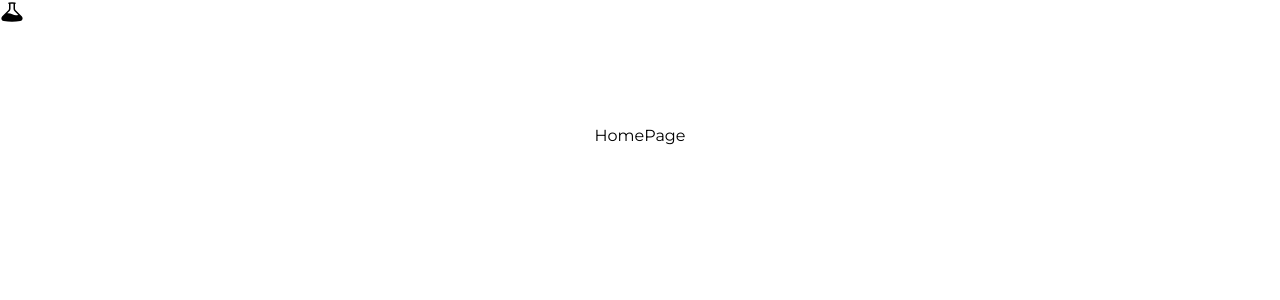
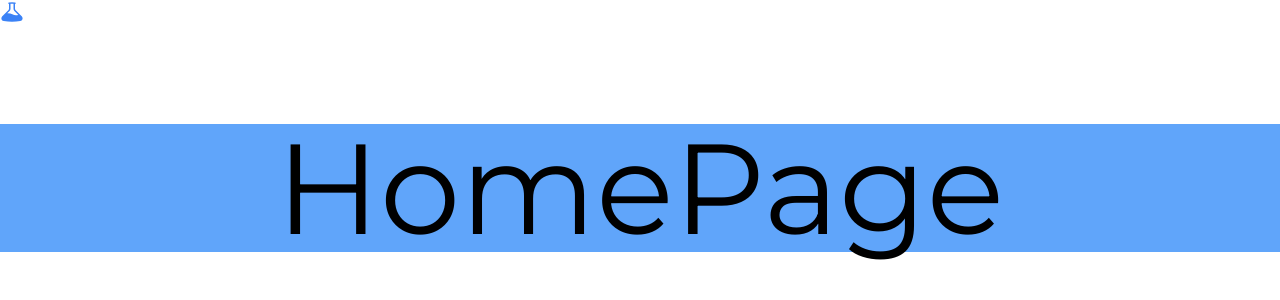
Before and after one commit to surajnarsale/next-landing-template, a Next.js app: page / in a window 1280 px wide. Shown: the top 300 px of the page. Built offline with nearby package versions, Linux system fonts and the light colour scheme.

Commit message:
fix: remove custom tailwind config

```diff
--- a/tailwind.config.js
+++ b/tailwind.config.js
@@ -6,39 +6,42 @@ module.exports = {
       sans: ['var(--font-montserrat)'],
       // other fonts families goes here
     },
-    fontSize: {
-      xs: ['14px', { lineHeight: '24px', letterSpacing: '-0.03em' }],
-      sm: ['16px', { lineHeight: '28px', letterSpacing: '-0.03em' }],
-      lg: ['18px', { lineHeight: '28px', letterSpacing: '-0.03em' }],
-      x1: ['24px', { lineHeight: '36px', letterSpacing: '-0.03em' }],
 
-      '2xl': ['36px', { lineHeight: '48px', letterSpacing: '-0.032em' }],
-      '3xl': ['48px', { lineHeight: '56px', letterSpacing: '-0.032em' }],
-      '4xl': ['56px', { lineHeight: '64px', letterSpacing: '-0.032em' }],
-      '5xl': ['80px', { lineHeight: '80px', letterSpacing: '-0.032em' }],
-    },
-    colors: {
-      white: '#FFFFFF',
-      purple: '#3F3CBB',
-      midnight: '#121063',
-      metal: '#565584',
-
-      'tahiti-blue': '#3AB7BF',
-      'cool-white': '#ECEBFF',
-      'bubble-gum': '#FF77E9',
-      'copper-rust': '#78DCCA',
-    },
-    screens: {
-      tablet: '960px',
-      desktop: '1248px',
-    },
     extend: {},
   },
   plugins: [],
 }
 
-// font family file
-// font sizes
-// colors
-// breakpoints
-//
+// theme: {
+//   fontFamily: {
+//     sans: ['var(--font-montserrat)'],
+//     // other fonts families goes here
+//   },
+//   fontSize: {
+//     xs: ['14px', { lineHeight: '24px', letterSpacing: '-0.03em' }],
+//     sm: ['16px', { lineHeight: '28px', letterSpacing: '-0.03em' }],
+//     lg: ['18px', { lineHeight: '28px', letterSpacing: '-0.03em' }],
+//     x1: ['24px', { lineHeight: '36px', letterSpacing: '-0.03em' }],
+
+//     '2xl': ['36px', { lineHeight: '48px', letterSpacing: '-0.032em' }],
+//     '3xl': ['48px', { lineHeight: '56px', letterSpacing: '-0.032em' }],
+//     '4xl': ['56px', { lineHeight: '64px', letterSpacing: '-0.032em' }],
+//     '5xl': ['80px', { lineHeight: '80px', letterSpacing: '-0.032em' }],
+//   },
+//   colors: {
+//     white: '#FFFFFF',
+//     purple: '#3F3CBB',
+//     midnight: '#121063',
+//     metal: '#565584',
+
+//     'tahiti-blue': '#3AB7BF',
+//     'cool-white': '#ECEBFF',
+//     'bubble-gum': '#FF77E9',
+//     'copper-rust': '#78DCCA',
+//   },
+//   screens: {
+//     tablet: '960px',
+//     desktop: '1248px',
+//   },
+//   extend: {},
+// },
```
